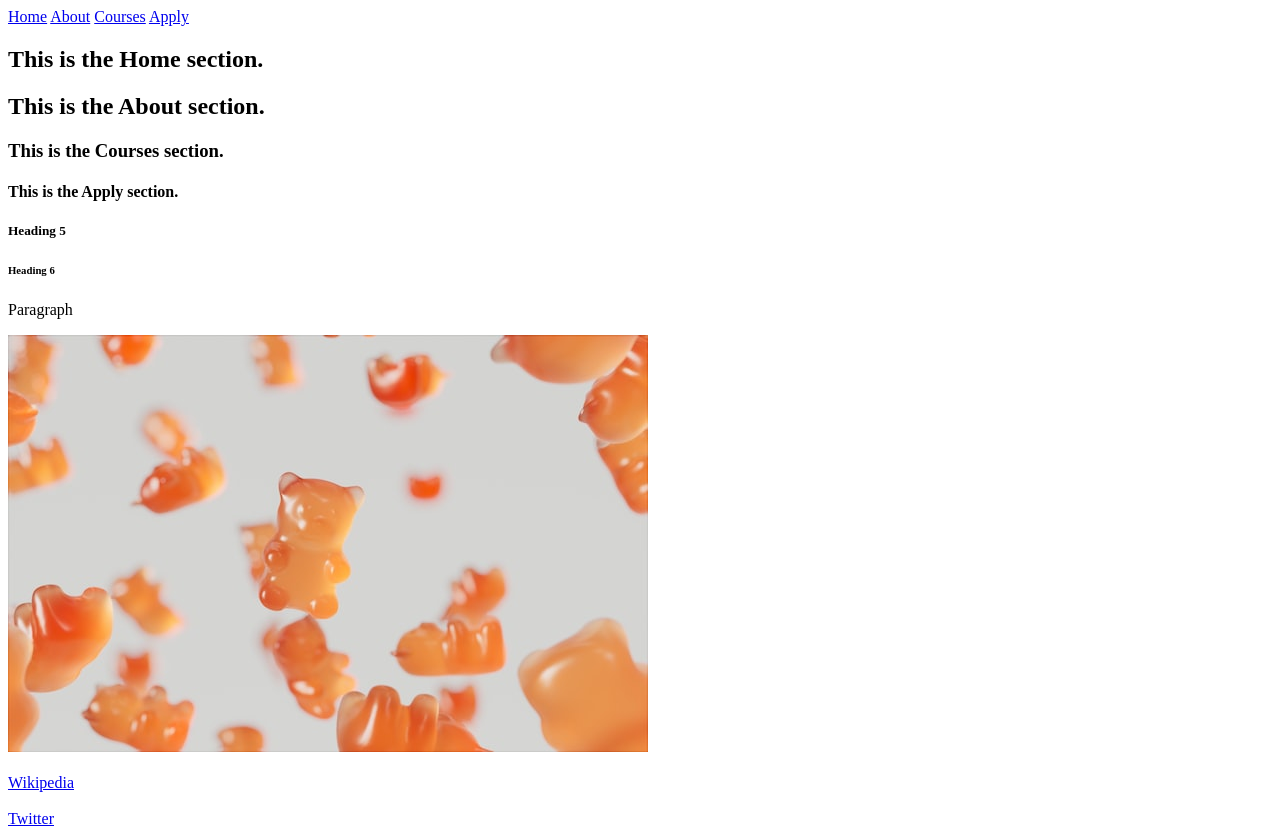
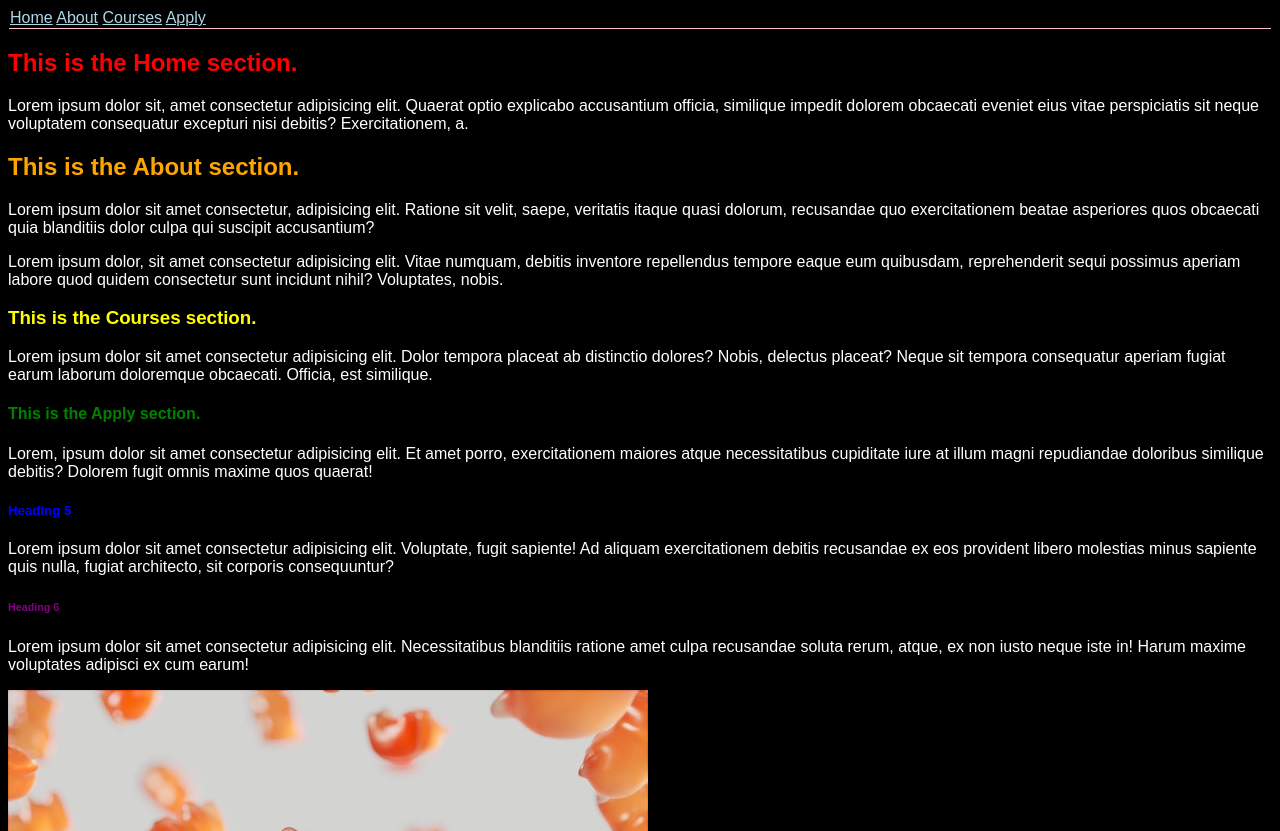
Before and after one commit to CameronBloom/Sprint-03, a plain HTML site: page index.html in a window 1280 px wide. Shown: the top 831 px of the page. Drawn offline with Linux system fonts and the light colour scheme.

Commit message:
Completed Objective 03 tasks.

```diff
--- a/index.html
+++ b/index.html
@@ -8,7 +8,6 @@
   <body>
     <header>
       <nav>
-        <div></div>
         <div class ="links">
           <a href="#home">Home</a>
           <a href="#about">About</a>
@@ -19,27 +18,27 @@
     </header>
     <section id="home">
       <h1>This is the Home section.</h1>
+      <p>Lorem ipsum dolor sit, amet consectetur adipisicing elit. Quaerat optio explicabo accusantium officia, similique impedit dolorem obcaecati eveniet eius vitae perspiciatis sit neque voluptatem consequatur excepturi nisi debitis? Exercitationem, a.</p>
     </section>
     <section id="about">
       <h2>This is the About section.</h2>
+      <p>Lorem ipsum dolor sit amet consectetur, adipisicing elit. Ratione sit velit, saepe, veritatis itaque quasi dolorum, recusandae quo exercitationem beatae asperiores quos obcaecati quia blanditiis dolor culpa qui suscipit accusantium?</p>
+      <p>Lorem ipsum dolor, sit amet consectetur adipisicing elit. Vitae numquam, debitis inventore repellendus tempore eaque eum quibusdam, reprehenderit sequi possimus aperiam labore quod quidem consectetur sunt incidunt nihil? Voluptates, nobis.</p>
     </section>
     <section id="courses">
       <h3>This is the Courses section.</h3>
+      <p>Lorem ipsum dolor sit amet consectetur adipisicing elit. Dolor tempora placeat ab distinctio dolores? Nobis, delectus placeat? Neque sit tempora consequatur aperiam fugiat earum laborum doloremque obcaecati. Officia, est similique.</p>
     </section>
     <section id="apply">
       <h4>This is the Apply section.</h4>
+      <p>Lorem, ipsum dolor sit amet consectetur adipisicing elit. Et amet porro, exercitationem maiores atque necessitatibus cupiditate iure at illum magni repudiandae doloribus similique debitis? Dolorem fugit omnis maxime quos quaerat!</p>
     </section>
     <h5>Heading 5</h5>
+    <p>Lorem ipsum dolor sit amet consectetur adipisicing elit. Voluptate, fugit sapiente! Ad aliquam exercitationem debitis recusandae ex eos provident libero molestias minus sapiente quis nulla, fugiat architecto, sit corporis consequuntur?</p>
     <h6>Heading 6</h6>
-    <p>Paragraph</p>
-    <div>
-      <img src="images/small-gummies.jpeg">
-    </div><br />
-    <div>
-      <a href="https://www.wikipedia.org/">Wikipedia</a>
-    </div><br />
-    <div>
-      <a href="https://twitter.com/home">Twitter</a>
-    </div> <br />
+    <p>Lorem ipsum dolor sit amet consectetur adipisicing elit. Necessitatibus blanditiis ratione amet culpa recusandae soluta rerum, atque, ex non iusto neque iste in! Harum maxime voluptates adipisci ex cum earum!</p>
+    <img src="images/small-gummies.jpeg"><br />
+    <a href="https://www.wikipedia.org/">Wikipedia</a><br />
+    <a href="https://twitter.com/home">Twitter</a>
   </body>
 </html>
--- a/styles/index.css
+++ b/styles/index.css
@@ -0,0 +1,39 @@
+* {
+  color: white;
+  background-color: black;
+  font-family: sans-serif;
+}
+
+div {
+  border-bottom: 1px solid pink;
+  padding: 1px;
+  margin: 1px;
+}
+
+h1 {
+  color: red;
+}
+
+h2 {
+  color: orange;
+}
+
+h3 {
+  color: yellow;
+}
+
+h4 {
+  color: green;
+}
+
+h5 {
+  color: blue;
+}
+
+h6 {
+  color: purple;
+}
+
+a {
+  color: lightblue;
+}
```
